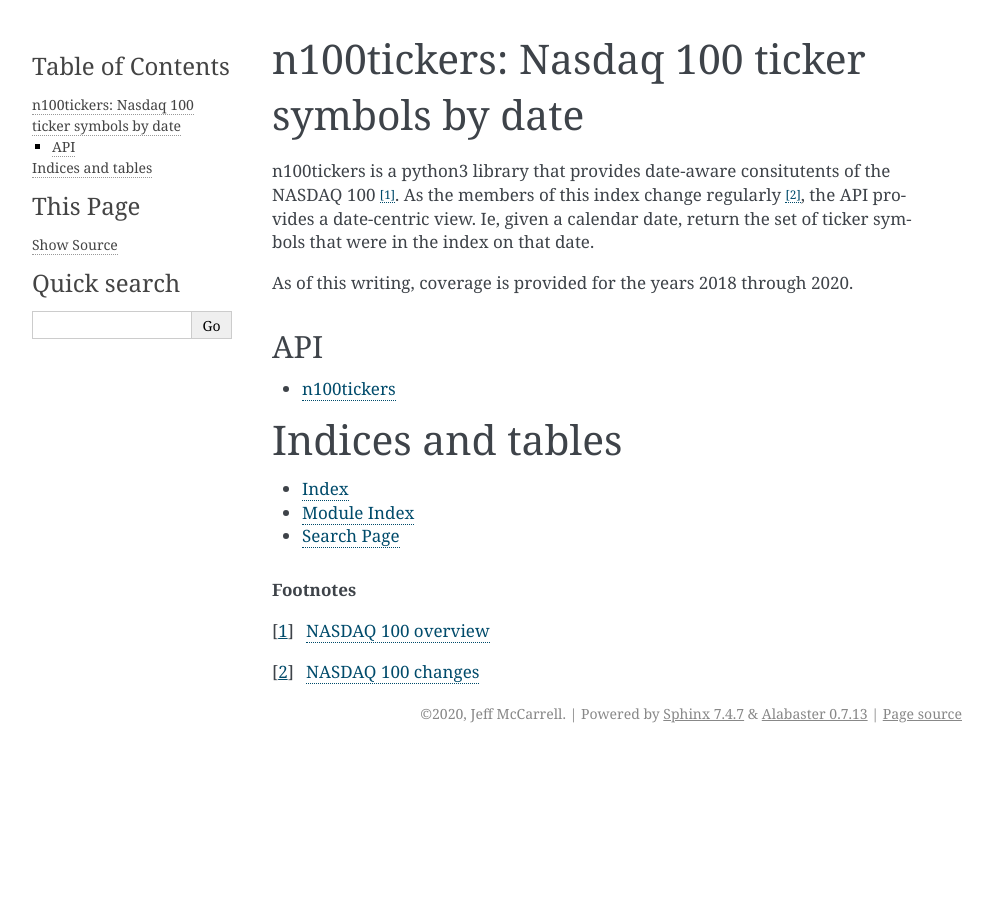
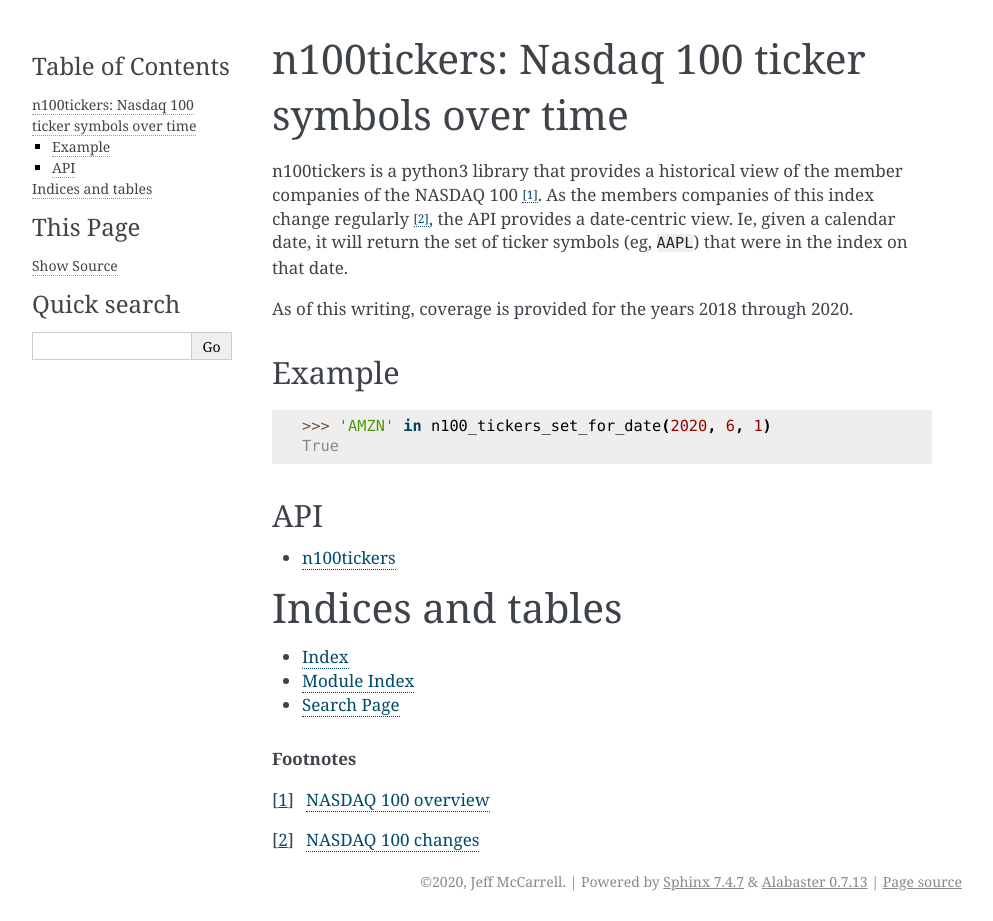
Before and after one commit to jmccarrell/n100tickers, a Sphinx documentation site: the page built from docs/index.rst, in a window 1280 px wide. Shown: the whole page, without its empty margins (148-1141 px from the left). Built offline with Sphinx 7.4.7, drawn with Linux system fonts in a browser that asks for light colours; before the commit the page ends 900 px from its top, so only the background shows below that.

Commit message:
more doc updates.

```diff
--- a/README.rst
+++ b/README.rst
@@ -0,0 +1 @@
+docs/index.rst
--- a/docs/index.rst
+++ b/docs/index.rst
@@ -3,18 +3,26 @@
    You can adapt this file completely to your liking, but it should at least
    contain the root `toctree` directive.
 
-n100tickers: Nasdaq 100 ticker symbols by date
-==============================================
+n100tickers: Nasdaq 100 ticker symbols over time
+================================================
 
 .. toctree::
    :maxdepth: 2
    :caption: Contents:
 
-n100tickers is a python3 library that provides date-aware consitutents of the NASDAQ 100 [#n100_overview]_.
-As the members of this index change regularly [#n100_changes]_, the API provides a date-centric view.
-Ie, given a calendar date, return the set of ticker symbols that were in the index on that date.
+n100tickers is a python3 library that provides a historical view of the member companies of the NASDAQ 100
+[#n100_overview]_.  As the members companies of this index change regularly [#n100_changes]_, the API
+provides a date-centric view.  Ie, given a calendar date, it will return the set of ticker symbols (eg,
+``AAPL``) that were in the index on that date.
 
 As of this writing, coverage is provided for the years 2018 through 2020.
+
+Example
+-------
+
+>>> 'AMZN' in n100_tickers_set_for_date(2020, 6, 1)
+True
+
 
 API
 ---
```
Also changed, not shown: 1 other file.
